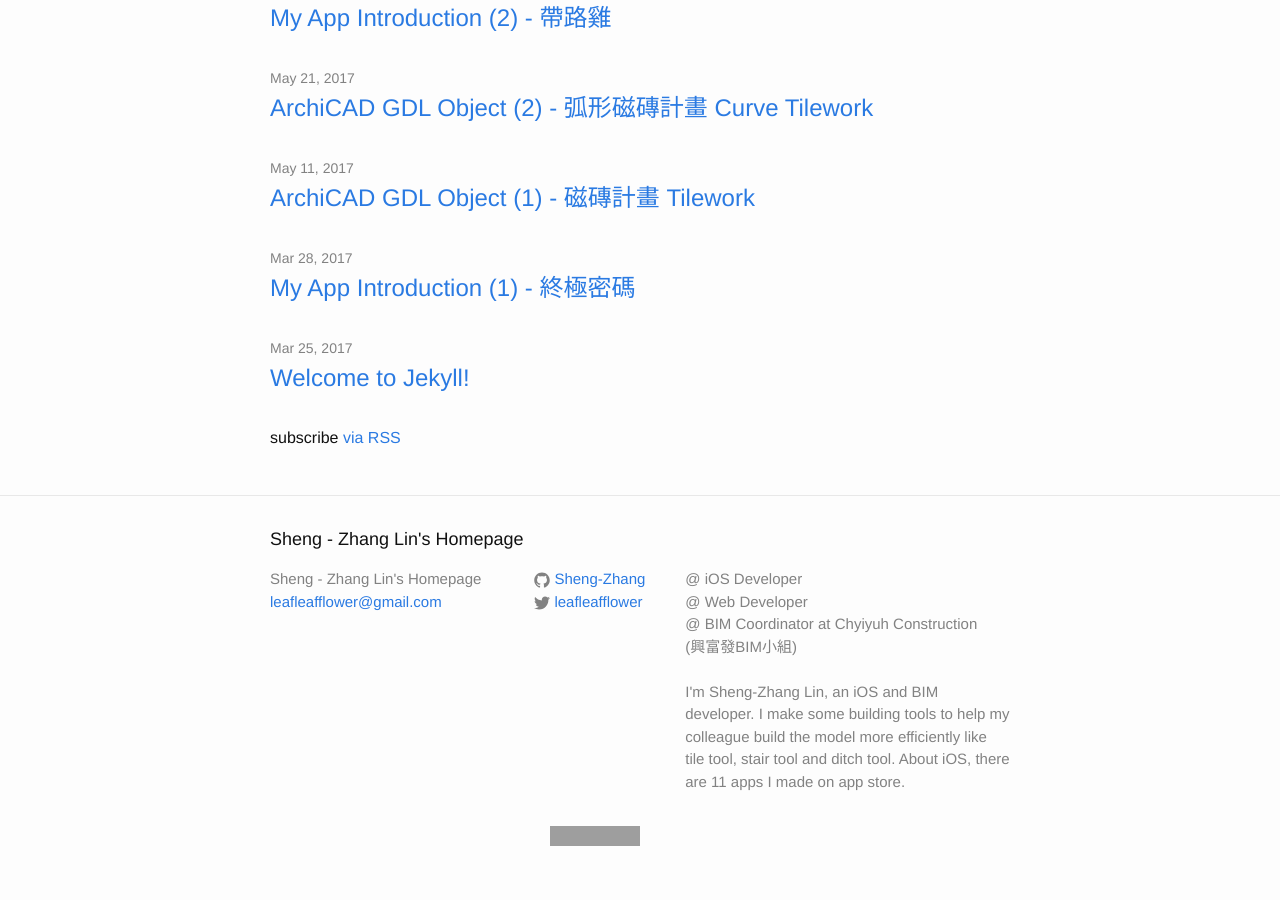
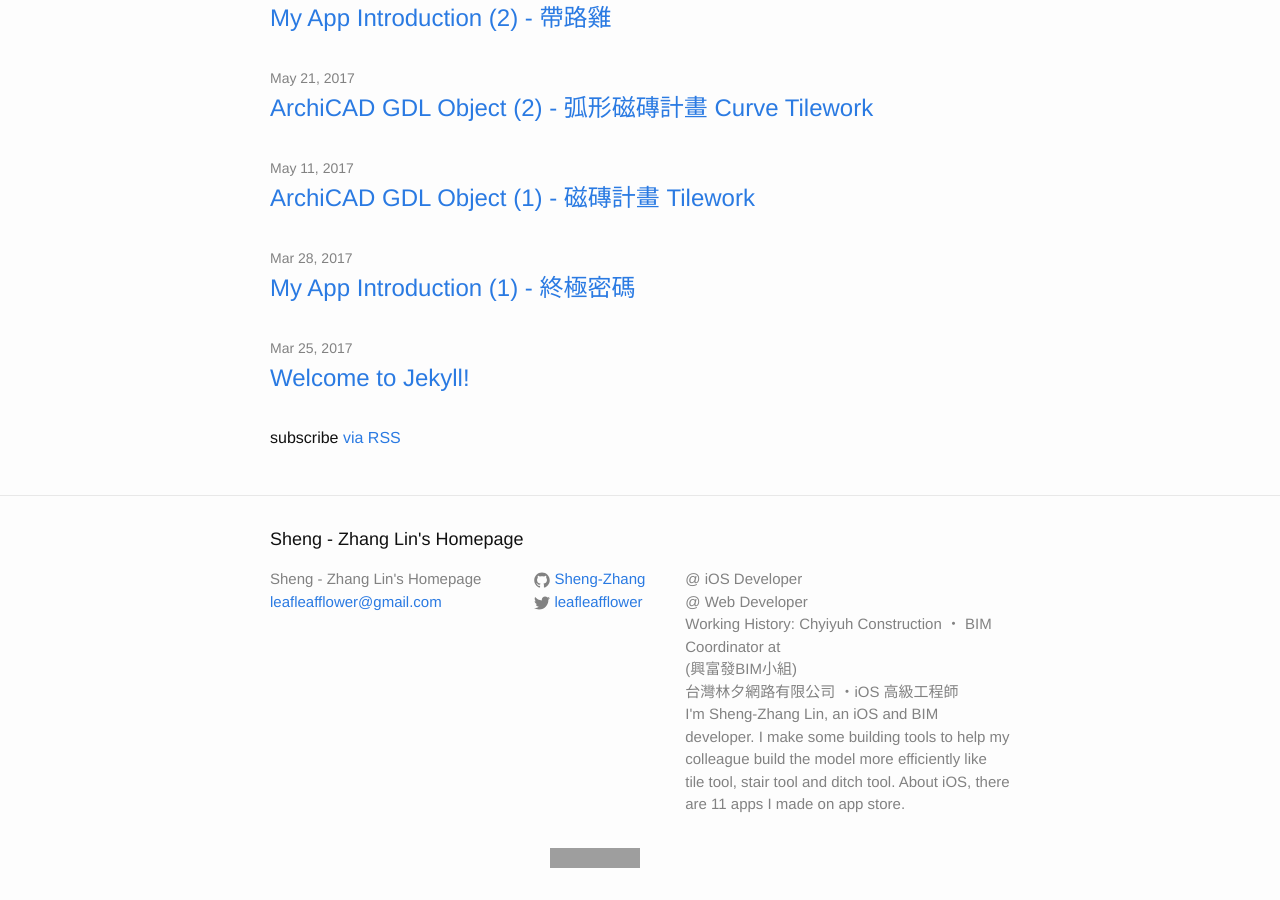
Before and after one commit to Sheng-Zhang/Sheng-Zhang.github.io, a Jekyll site: the page built from index.html, in a window 1280 px wide and 900 px high, scrolled down 1261 px. Built offline with Jekyll 4.4.1, drawn with Linux system fonts in a browser that asks for light colours; before the commit the page ends 2138 px from its top, so only the background shows below that; grey boxes are pictures that could not be loaded.

Commit message:
Working History

```diff
--- a/_config.yml
+++ b/_config.yml
@@ -11,8 +11,13 @@ email: leafleafflower@gmail.com
 description: > # this means to ignore newlines until "baseurl:"
   @ iOS Developer</br>
   @ Web Developer</br>
-  @ BIM Coordinator at Chyiyuh Construction</br>
+  Working History:
+  Chyiyuh Construction
+  ・ BIM Coordinator at </br>
     (興富發BIM小組)</br>
+  台灣林夕網路有限公司
+  ・iOS 高級工程師
+
   </br>
   I'm Sheng-Zhang Lin, an iOS and BIM developer. I make
   some building tools to help my colleague build the model
```
